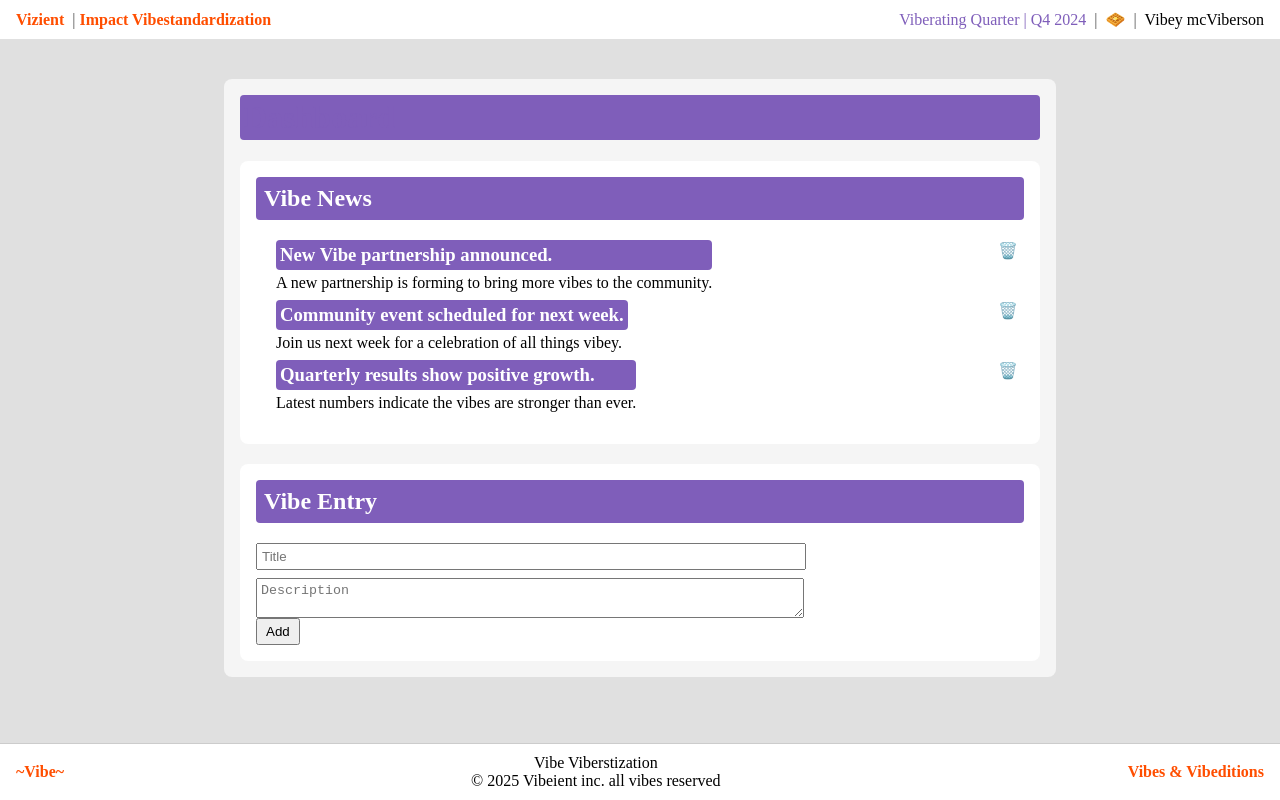
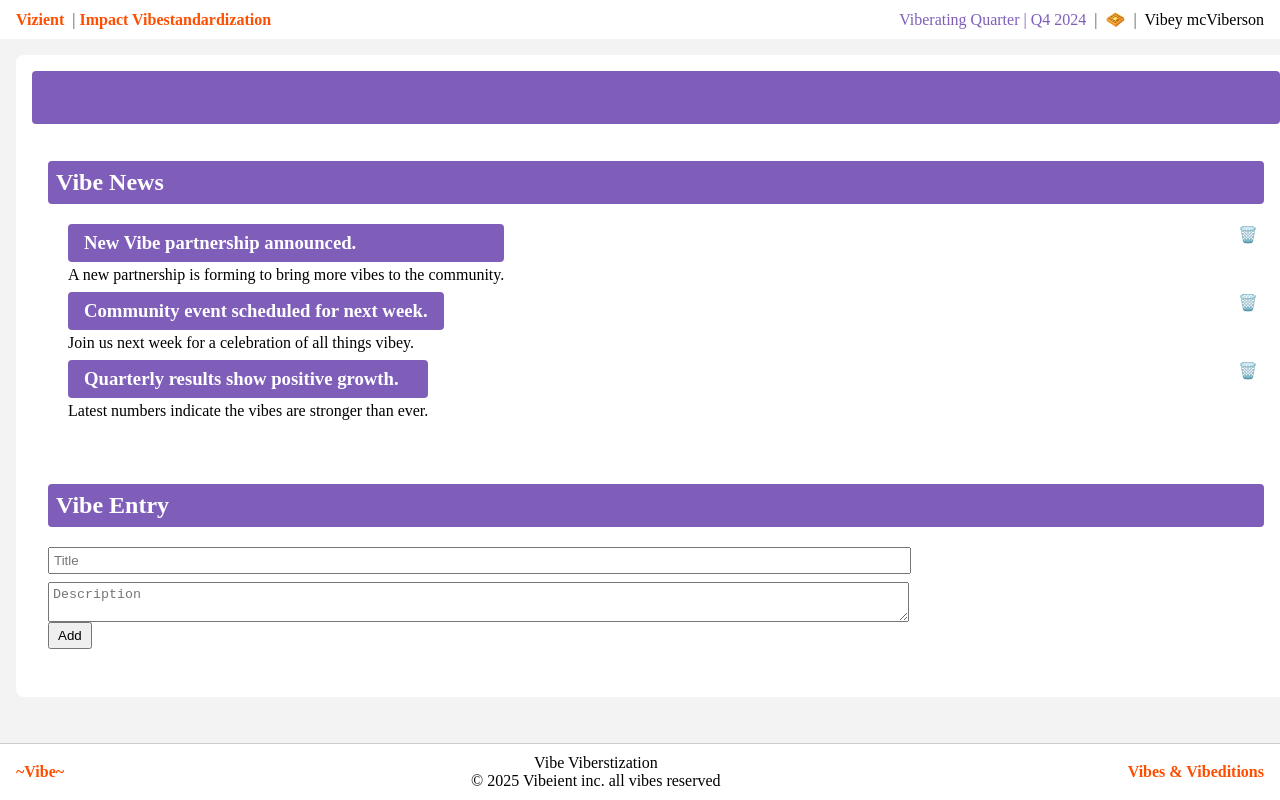
Before and after one commit to NathanWallerViz/codex-impact-testing, an Angular app in the folder impact-recreation-vibes/: page / in a window 1280 px wide. Built offline with nearby package versions, Linux system fonts and the light colour scheme.

Commit message:
style: add card layout and improve spacing

```diff
--- a/impact-recreation-vibes/src/app/admin/admin.component.css
+++ b/impact-recreation-vibes/src/app/admin/admin.component.css
@@ -3,6 +3,10 @@
   display: flex;
   flex-direction: column;
   gap: 16px;
+  background-color: #fff;
+  border-radius: 8px;
+  margin: 16px;
+  width: calc(100% - 32px);
 }
 
 .tabs {
--- a/impact-recreation-vibes/src/app/admin/admin.component.html
+++ b/impact-recreation-vibes/src/app/admin/admin.component.html
@@ -1,4 +1,4 @@
-<div class="admin-page">
+<div class="admin-page card">
   <nav class="tabs">
     <div class="tab" [class.active]="currentTab === 'setup'" (click)="currentTab = 'setup'">Program Set Up</div>
     <div class="tab" [class.active]="currentTab === 'quarter'" (click)="currentTab = 'quarter'">Quarter Close</div>
@@ -7,7 +7,7 @@
 
   <div *ngIf="currentTab === 'setup'">
 
-  <section class="programs">
+  <section class="programs card">
     <h2>Programs</h2>
     <button (click)="addProgram()">Add Program</button>
     <ul>
@@ -17,7 +17,7 @@
     </ul>
   </section>
 
-  <section class="program-detail" *ngIf="selectedProgram">
+  <section class="program-detail card" *ngIf="selectedProgram">
     <h3>Program Details</h3>
     <label>Name <input [(ngModel)]="selectedProgram!.name" /></label>
     <label>Start Date <input type="date" [(ngModel)]="selectedProgram!.startDate" /></label>
@@ -33,7 +33,7 @@
     <label>Process Level <input [(ngModel)]="selectedProgram!.processLevel" /></label>
   </section>
 
-  <section class="categories" *ngIf="selectedProgram">
+  <section class="categories card" *ngIf="selectedProgram">
     <h3>Categories</h3>
     <button (click)="addCategory()">Add Category</button>
     <ul>
@@ -43,7 +43,7 @@
     </ul>
   </section>
 
-  <section class="category-detail" *ngIf="selectedCategory">
+  <section class="category-detail card" *ngIf="selectedCategory">
     <h4>Category Details</h4>
     <label>Category Name <input [(ngModel)]="selectedCategory!.name" /></label>
     <label>Start Date <input type="date" [(ngModel)]="selectedCategory!.startDate" /></label>
@@ -51,7 +51,7 @@
     <label>Visible <input type="checkbox" [(ngModel)]="selectedCategory!.visible" /></label>
   </section>
 
-  <section class="suppliers" *ngIf="selectedCategory">
+  <section class="suppliers card" *ngIf="selectedCategory">
     <h4>Suppliers</h4>
     <button (click)="addSupplier()">Add Supplier</button>
     <ul>
@@ -61,7 +61,7 @@
     </ul>
   </section>
 
-  <section class="supplier-detail" *ngIf="selectedSupplier">
+  <section class="supplier-detail card" *ngIf="selectedSupplier">
     <h5>Supplier Details</h5>
     <label>Name <input [(ngModel)]="selectedSupplier!.name" /></label>
     <label>Visible <input type="checkbox" [(ngModel)]="selectedSupplier!.visible" /></label>
@@ -85,7 +85,7 @@
       <span>Quarter Management</span>
       <span class="dates">Last Lockdown: {{ lastLockdownDate || 'N/A' }} | Last Close: {{ lastCloseDate || 'N/A' }}</span>
     </header>
-    <div class="quarter-card">
+    <div class="quarter-card card">
       <h3>{{ quarterAction === 'lockdown' ? 'Initiate Vibe Lockdown' : 'Initiate Vibe Close' }}</h3>
       <p *ngIf="quarterAction === 'lockdown'">Locking the quarter prevents further edits.</p>
       <p *ngIf="quarterAction === 'close'">Closing the quarter finalizes all vibes.</p>
@@ -94,7 +94,7 @@
   </div>
 
   <div *ngIf="currentTab === 'participation'" class="participation-tab">
-    <div class="participation-card">
+    <div class="participation-card card">
       <h3>Participation Vibe List</h3>
       <div class="vibe-list">
         <div class="vibe-card" *ngFor="let vibe of participationVibes">
--- a/impact-recreation-vibes/src/app/dashboard/dashboard.component.css
+++ b/impact-recreation-vibes/src/app/dashboard/dashboard.component.css
@@ -1,10 +1,10 @@
 .content {
-  max-width: 800px;
-  margin: 40px auto;
   flex: 1;
   padding: 16px;
-  background-color: #f5f5f5;
+  background-color: #fff;
   border-radius: 8px;
+  margin: 16px;
+  width: calc(100% - 32px);
 }
 
 .dashboard-title {
@@ -18,14 +18,14 @@
   background-color: #fff;
   padding: 16px;
   border-radius: 8px;
-  margin-top: 20px;
+  margin-bottom: 16px;
 }
 
 .vibe-entry {
   background-color: #fff;
   padding: 16px;
   border-radius: 8px;
-  margin-top: 20px;
+  margin-bottom: 16px;
 }
 
 .news-header,
--- a/impact-recreation-vibes/src/app/dashboard/dashboard.component.html
+++ b/impact-recreation-vibes/src/app/dashboard/dashboard.component.html
@@ -1,6 +1,6 @@
-<div class="content">
+<div class="content card">
   <h1 class="dashboard-title">Dashboard</h1>
-  <section class="vibe-news">
+  <section class="vibe-news card">
     <h2 class="news-header">Vibe News</h2>
     <ul>
       <li *ngFor="let item of newsItems; let i = index">
@@ -13,7 +13,7 @@
     </ul>
   </section>
 
-  <section class="vibe-entry">
+  <section class="vibe-entry card">
     <h2 class="entry-header">Vibe Entry</h2>
     <div class="new-item">
       <input [(ngModel)]="newNewsTitle" placeholder="Title" />
--- a/impact-recreation-vibes/src/app/vibe-distribution/vibe-distribution.component.css
+++ b/impact-recreation-vibes/src/app/vibe-distribution/vibe-distribution.component.css
@@ -3,12 +3,17 @@
   display: flex;
   flex-direction: column;
   gap: 16px;
+  background-color: #fff;
+  border-radius: 8px;
+  margin: 16px;
+  width: calc(100% - 32px);
 }
 
 .card {
   background-color: #fff;
   padding: 16px;
   border-radius: 8px;
+  margin-bottom: 16px;
 }
 
 .inputs {
--- a/impact-recreation-vibes/src/app/vibe-distribution/vibe-distribution.component.html
+++ b/impact-recreation-vibes/src/app/vibe-distribution/vibe-distribution.component.html
@@ -1,4 +1,4 @@
-<div class="distribution-page">
+<div class="distribution-page card">
   <nav class="tabs">
     <div class="tab active">Vibe Distribution</div>
   </nav>
--- a/impact-recreation-vibes/src/app/vibe-management/vibe-management.component.css
+++ b/impact-recreation-vibes/src/app/vibe-management/vibe-management.component.css
@@ -3,12 +3,17 @@
   display: flex;
   flex-direction: column;
   gap: 16px;
+  background-color: #fff;
+  border-radius: 8px;
+  margin: 16px;
+  width: calc(100% - 32px);
 }
 
 .card {
   background-color: #fff;
   padding: 16px;
   border-radius: 8px;
+  margin-bottom: 16px;
 }
 
 .inputs {
--- a/impact-recreation-vibes/src/app/vibe-management/vibe-management.component.html
+++ b/impact-recreation-vibes/src/app/vibe-management/vibe-management.component.html
@@ -1,4 +1,4 @@
-<div class="management-page">
+<div class="management-page card">
   <nav class="tabs">
     <div class="tab" [class.active]="currentTab === 'signup'" (click)="currentTab='signup'">Sign up</div>
     <div class="tab" [class.active]="currentTab === 'config'" (click)="currentTab='config'">Configuration &amp; Activation</div>
--- a/impact-recreation-vibes/src/app/vibeidation-search/vibeidation-search.component.css
+++ b/impact-recreation-vibes/src/app/vibeidation-search/vibeidation-search.component.css
@@ -3,6 +3,10 @@
   display: flex;
   flex-direction: column;
   gap: 16px;
+  background-color: #fff;
+  border-radius: 8px;
+  margin: 16px;
+  width: calc(100% - 32px);
 }
 
 .inputs {
--- a/impact-recreation-vibes/src/app/vibeidation-search/vibeidation-search.component.html
+++ b/impact-recreation-vibes/src/app/vibeidation-search/vibeidation-search.component.html
@@ -1,4 +1,4 @@
-<div class="vibeidation-page">
+<div class="vibeidation-page card">
   <nav class="tabs">
     <div class="tab active">Vibeidation search</div>
   </nav>
--- a/impact-recreation-vibes/src/styles.css
+++ b/impact-recreation-vibes/src/styles.css
@@ -1,13 +1,29 @@
 /* Global styles */
 body {
   margin: 0;
-  background-color: #e0e0e0;
+  background-color: #f3f3f3;
 }
 
 /* Heading colors */
 h1, h2, h3, h4, h5 {
   background-color: #7f5eba;
   color: #fff;
-  padding: 4px;
+  padding: 8px 16px;
   border-radius: 4px;
+  margin-top: 0;
 }
+
+.card {
+  background-color: #fff;
+  padding: 16px;
+  border-radius: 8px;
+  margin-bottom: 16px;
+}
+
+.card-header {
+  background-color: #7f5eba;
+  color: #fff;
+  padding: 8px 16px;
+  border-radius: 4px 4px 0 0;
+  margin: -16px -16px 16px -16px;
+}
```
